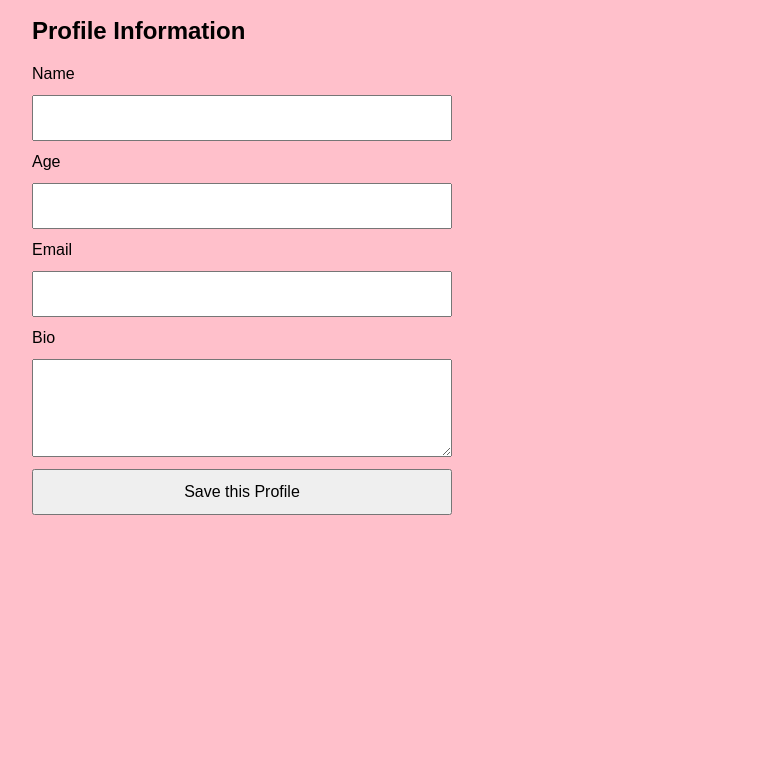
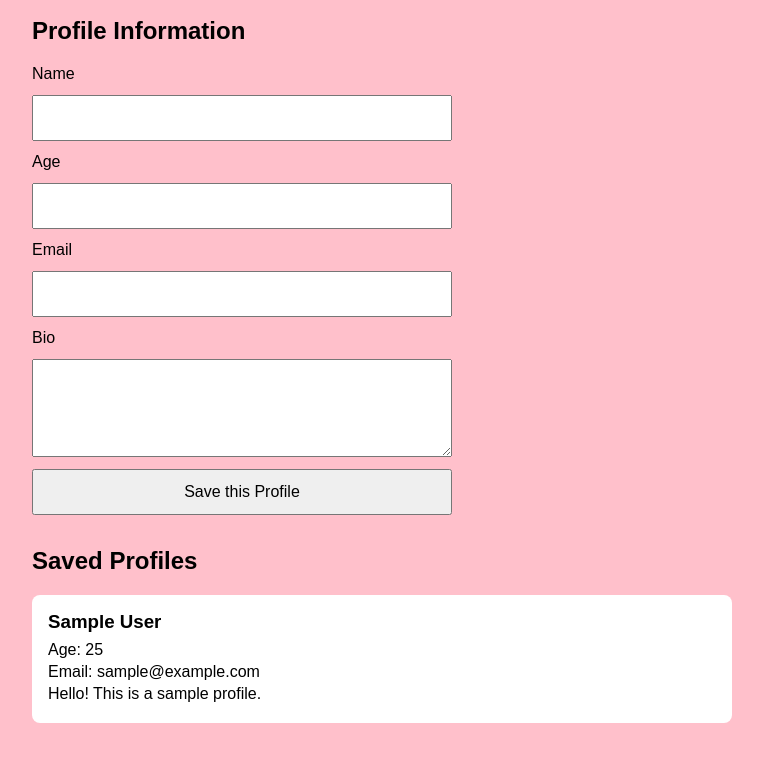
Before and after one commit to pinedasalvde/Personal-Profile-Application, a plain HTML site: page index.html in a window 1280 px wide. Shown: the part 169-930 px from the top of the page, without its empty margins (258-1021 px from the left). Before the commit the page ends 800 px from the top, so only its background shows below. Drawn offline with Linux system fonts and the light colour scheme.

Commit message:
Render profiles dynamically from array and add form handling
Co-authored-by: Copilot <223556219+Copilot@users.noreply.github.com>

```diff
--- a/index.html
+++ b/index.html
@@ -45,6 +45,32 @@
 				font: inherit;
 				padding: 0.75rem;
 			}
+
+			#profile-list {
+				display: grid;
+				gap: 1rem;
+				padding: 0;
+				list-style: none;
+			}
+
+			.profile-card {
+				background: white;
+				border-radius: 8px;
+				padding: 1rem;
+			}
+
+			.profile-card h3 {
+				margin: 0 0 0.5rem;
+			}
+
+			.profile-card p {
+				margin: 0.25rem 0;
+			}
+
+			#form-error {
+				color: darkred;
+				margin: 0;
+			}
 		</style>
 	</head>
 	<body>
@@ -73,8 +99,75 @@
 					<textarea id="bio" name="bio" rows="4"></textarea>
 
 					<button type="submit">Save this Profile</button>
+					<p id="form-error" role="alert"></p>
 				</form>
 			</section>
+
+			<section aria-labelledby="profiles-heading">
+				<h2 id="profiles-heading">Saved Profiles</h2>
+				<ul id="profile-list"></ul>
+			</section>
 		</main>
+
+		<script>
+			// The array is the single source of truth; the DOM is rendered from it.
+			const profiles = [
+				{ name: "Sample User", age: 25, email: "sample@example.com", bio: "Hello! This is a sample profile." },
+			];
+
+			const form = document.querySelector("form");
+			const list = document.getElementById("profile-list");
+			const errorEl = document.getElementById("form-error");
+
+			function renderProfiles() {
+				list.replaceChildren();
+				if (profiles.length === 0) {
+					const empty = document.createElement("li");
+					empty.textContent = "No profiles yet.";
+					list.append(empty);
+					return;
+				}
+				profiles.forEach((profile) => {
+					const card = document.createElement("li");
+					card.className = "profile-card";
+
+					const heading = document.createElement("h3");
+					heading.textContent = profile.name;
+
+					const age = document.createElement("p");
+					age.textContent = "Age: " + profile.age;
+
+					const email = document.createElement("p");
+					email.textContent = "Email: " + profile.email;
+
+					const bio = document.createElement("p");
+					bio.textContent = profile.bio;
+
+					card.append(heading, age, email, bio);
+					list.append(card);
+				});
+			}
+
+			form.addEventListener("submit", (event) => {
+				event.preventDefault();
+				const data = new FormData(form);
+				const name = data.get("name").trim();
+				const age = Number(data.get("age"));
+				const email = data.get("email").trim();
+				const bio = data.get("bio").trim();
+
+				if (!name || !email || !bio || !Number.isInteger(age) || age < 1 || age > 120) {
+					errorEl.textContent = "Please fill in all fields with valid values.";
+					return;
+				}
+
+				errorEl.textContent = "";
+				profiles.push({ name, age, email, bio });
+				renderProfiles();
+				form.reset();
+			});
+
+			renderProfiles();
+		</script>
 	</body>
 </html>
```
